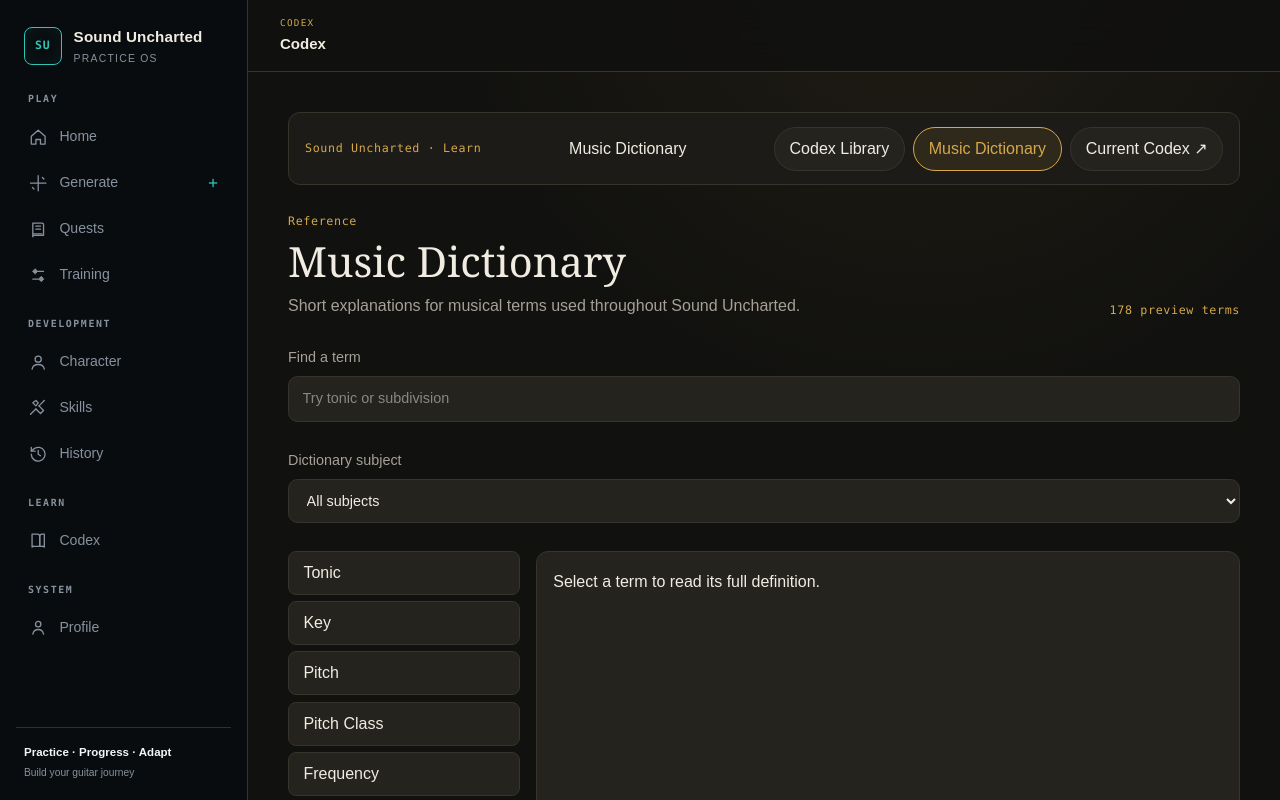
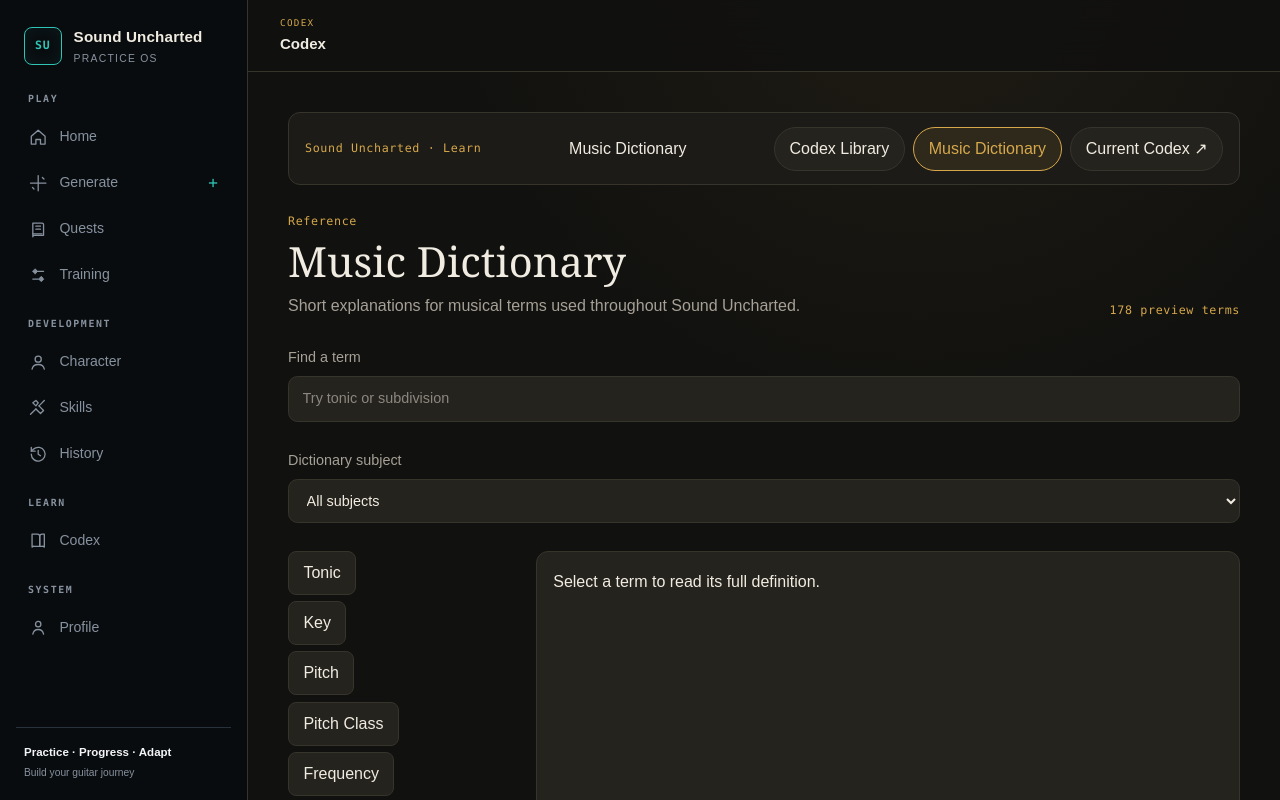
Before and after one commit to MEC4RNG/GuitaRPG, a Next.js app: page /prototype/codex-v2 in a window 1280 px wide. Both pictures are taken after a click on the button "Music Dictionary". Shown: the top 800 px of the page. Built offline with nearby package versions, Linux system fonts and the light colour scheme.

Commit message:
fix(codex): preserve button semantics inside dictionary list items

```diff
--- a/components/codex-v2-library.tsx
+++ b/components/codex-v2-library.tsx
@@ -211,15 +211,15 @@ export function CodexV2Library({
           <div className="cv2-dictionary-grid">
             <div className="cv2-term-list" role="list" aria-label="Dictionary entries">
               {matchingTerms.map((term) => (
+                <div role="listitem" key={term.id}>
                   <button
-                  key={term.id}
                     type="button"
-                  role="listitem"
                     aria-current={term.id === selectedTermId ? "true" : undefined}
                     onClick={() => setSelectedTermId(term.id)}
                   >
                     {term.term}
                   </button>
+                </div>
               ))}
             </div>
             <article className="cv2-term-detail">
```
Lines whose indentation alone changed are shown as unchanged.
